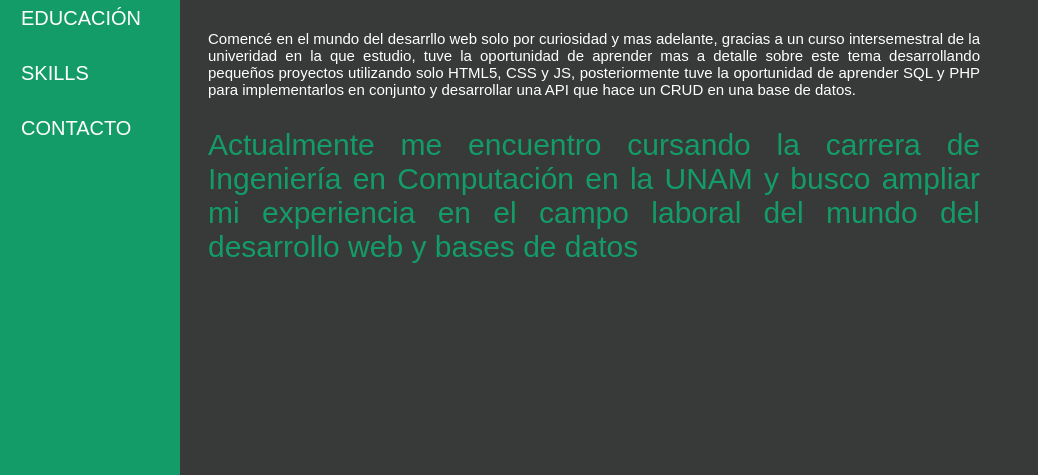
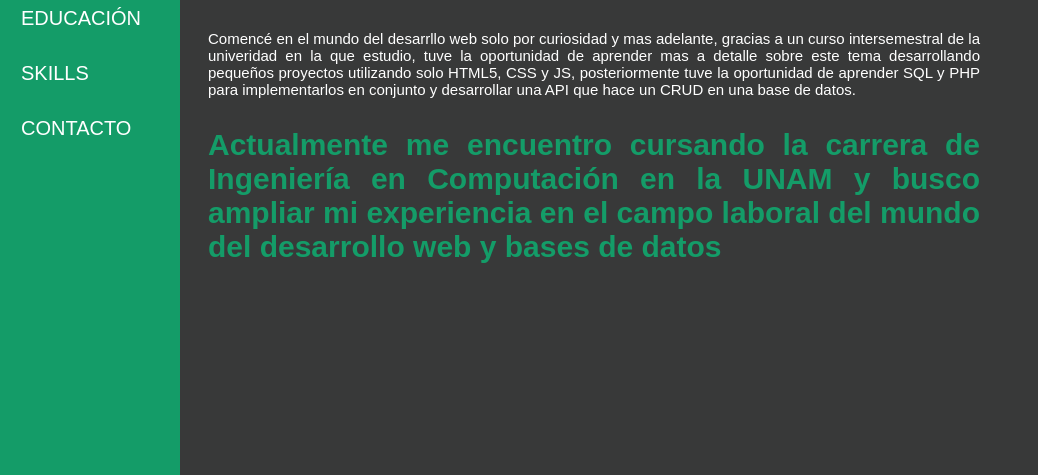
Before and after one commit to AleksIvanVel/portafolio_web, a plain HTML site: page sobre_mi.html in a window 1280 px wide. Shown: the part 325-800 px from the top of the page, without its empty margins (0-1038 px from the left). Drawn offline with Linux system fonts and the light colour scheme.

Commit message:
update sobre_mi.html

```diff
--- a/sobre_mi.html
+++ b/sobre_mi.html
@@ -38,8 +38,8 @@
         </p>
 
         <p id="texto-2">
-            Actualmente me encuentro cursando la carrera de Ingeniería en Computación en la UNAM y busco ampliar mi experiencia en el
-            campo laboral del mundo del desarrollo web y bases de datos
+            <b>Actualmente me encuentro cursando la carrera de Ingeniería en Computación en la UNAM y busco ampliar mi experiencia en el
+                campo laboral del mundo del desarrollo web y bases de datos</b>
         </p>
    </div>
 </body>
```
